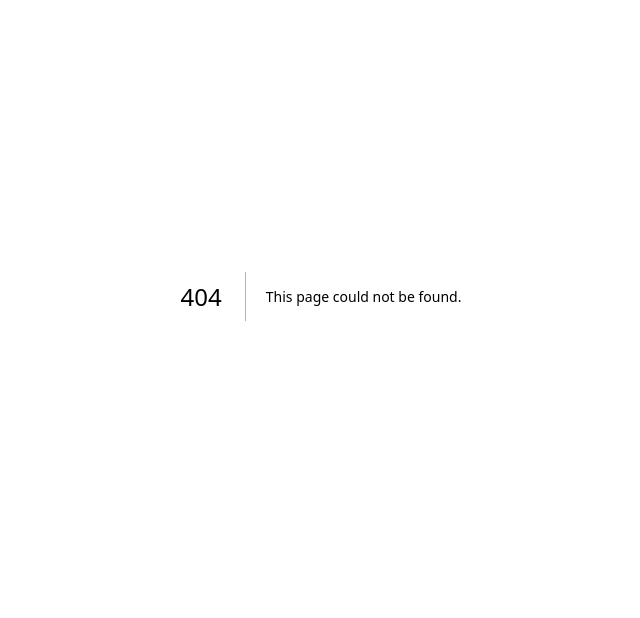
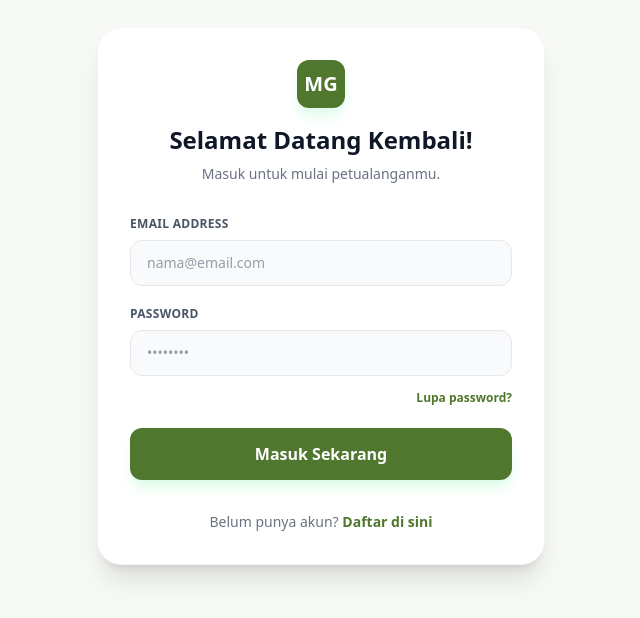
Before and after one commit to mmahess/bali-mountain-web-fe, a Next.js app: page /login in a window 1280 px wide. Before the commit this address had no page. Shown: the part 104-722 px from the top of the page, without its empty margins (319-959 px from the left). Built offline with nearby package versions, Linux system fonts and the light colour scheme.

Commit message:
Create: login

```diff
--- /dev/null
+++ b/src/app/login/page.js
@@ -0,0 +1,136 @@
+"use client";
+
+import { useState } from "react";
+import Link from "next/link";
+import { useRouter } from "next/navigation";
+
+export default function LoginPage() {
+  const router = useRouter();
+
+  // State untuk form
+  const [email, setEmail] = useState("");
+  const [password, setPassword] = useState("");
+
+  // State untuk status loading & error
+  const [isLoading, setIsLoading] = useState(false);
+  const [error, setError] = useState("");
+
+  // Fungsi Login
+  const handleLogin = async (e) => {
+    e.preventDefault();
+    setIsLoading(true);
+    setError("");
+
+    try {
+      const res = await fetch("http://127.0.0.1:8000/api/login", {
+        method: "POST",
+        headers: {
+          "Content-Type": "application/json",
+          "Accept": "application/json",
+        },
+        body: JSON.stringify({ email, password }),
+      });
+
+      const data = await res.json();
+
+      if (!res.ok) {
+        throw new Error(data.message || "Login gagal");
+      }
+
+      // --- LOGIN SUKSES ---
+
+      // 1. Simpan Token & User Data di LocalStorage
+      // (Di project nyata, disarankan pakai Cookies/NextAuth untuk keamanan lebih tinggi)
+      localStorage.setItem("token", data.access_token);
+      localStorage.setItem("user", JSON.stringify(data.data));
+      localStorage.setItem("role", data.role);
+
+      // 2. Cek Role & Redirect
+      if (data.role === "admin") {
+        alert("Selamat datang, Admin! 👮‍♂️");
+        router.push("/admin/dashboard"); // Nanti kita buat halaman ini
+      } else {
+        alert(`Halo, ${data.data.name}! 👋`);
+        router.push("/"); // Kembali ke Beranda
+      }
+
+    } catch (err) {
+      setError(err.message);
+    } finally {
+      setIsLoading(false);
+    }
+  };
+
+  return (
+    <div className="min-h-screen flex items-center justify-center bg-bg-soft p-4">
+      <div className="bg-white p-8 rounded-3xl shadow-xl w-full max-w-md border border-gray-100">
+
+        {/* Header */}
+        <div className="text-center mb-8">
+          <Link href="/" className="inline-block mb-4">
+            <div className="w-12 h-12 bg-primary text-white rounded-xl flex items-center justify-center text-xl font-bold shadow-lg shadow-green-100 mx-auto">
+              MG
+            </div>
+          </Link>
+          <h1 className="text-2xl font-bold text-gray-900">Selamat Datang Kembali!</h1>
+          <p className="text-gray-500 text-sm mt-2">Masuk untuk mulai petualanganmu.</p>
+        </div>
+
+        {/* Alert Error */}
+        {error && (
+          <div className="bg-red-50 text-red-600 text-sm p-3 rounded-xl mb-6 text-center border border-red-100 font-medium">
+            {error}
+          </div>
+        )}
+
+        {/* Form */}
+        <form onSubmit={handleLogin} className="space-y-5">
+          <div>
+            <label className="block text-xs font-bold text-gray-600 mb-2 uppercase tracking-wide">Email Address</label>
+            <input
+              type="email"
+              required
+              value={email}
+              onChange={(e) => setEmail(e.target.value)}
+              placeholder="nama@email.com"
+              className="w-full bg-gray-50 border border-gray-200 rounded-xl px-4 py-3 text-sm outline-none focus:border-primary focus:bg-white transition"
+            />
+          </div>
+
+          <div>
+            <label className="block text-xs font-bold text-gray-600 mb-2 uppercase tracking-wide">Password</label>
+            <input
+              type="password"
+              required
+              value={password}
+              onChange={(e) => setPassword(e.target.value)}
+              placeholder="••••••••"
+              className="w-full bg-gray-50 border border-gray-200 rounded-xl px-4 py-3 text-sm outline-none focus:border-primary focus:bg-white transition"
+            />
+            <div className="text-right mt-2">
+              <a href="#" className="text-xs text-primary font-bold hover:underline">Lupa password?</a>
+            </div>
+          </div>
+
+          <button
+            type="submit"
+            disabled={isLoading}
+            className="w-full bg-primary text-white font-bold py-3.5 rounded-xl hover:bg-green-700 transition shadow-lg shadow-green-100 disabled:opacity-70 disabled:cursor-not-allowed flex justify-center items-center"
+          >
+            {isLoading ? (
+              <span className="animate-spin h-5 w-5 border-2 border-white border-t-transparent rounded-full"></span>
+            ) : (
+              "Masuk Sekarang"
+            )}
+          </button>
+        </form>
+
+        {/* Footer */}
+        <div className="mt-8 text-center text-sm text-gray-500">
+          Belum punya akun? <Link href="/register" className="text-primary font-bold hover:underline">Daftar di sini</Link>
+        </div>
+
+      </div>
+    </div>
+  );
+}
```
